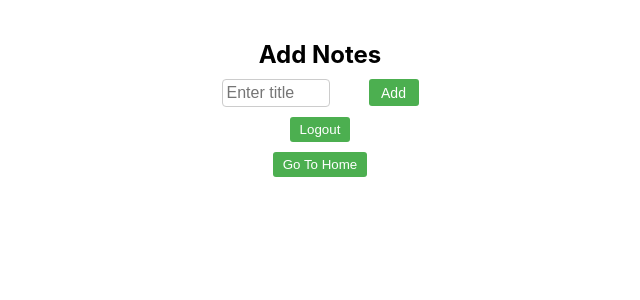
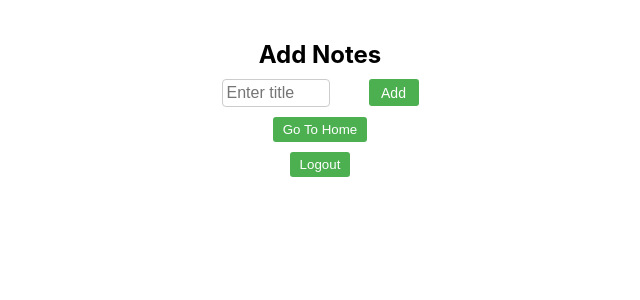
Before and after one commit to ArjunVaskale/keep_notes_js, a React (Create React App) app: page /addNotes in a window 1280 px wide. Shown: the top 300 px of the page, without its empty margins (320-960 px from the left). Built offline with nearby package versions, Linux system fonts and the light colour scheme.

Commit message:
[changed button position on addNotes screen]

```diff
--- a/src/pages/addNotes.js
+++ b/src/pages/addNotes.js
@@ -14,7 +14,6 @@ const AddNotesPage = () => {
 
   useEffect(() => {
     const token = JSON.parse(localStorage.getItem('token'));
-    console.log("list useEffect token" , token);
     if (token) {
      setToken(token);
     }
@@ -65,11 +64,12 @@ const AddNotesPage = () => {
         <button className="add-button" onClick={handleAddTitle}>Add</button>
       </div>
       <div className="top-right">
+        <button className="logout-button" onClick={goToHome}>Go To Home</button>
+      </div>
+      <div className="top-right">
         <button className="logout-button" onClick={handleLogout}>Logout</button>
       </div>
-      <div className="top-right">
-        <button className="logout-button" onClick={goToHome}>Go To Home</button>
-      </div>
+
     </div>
   );
 };
```
